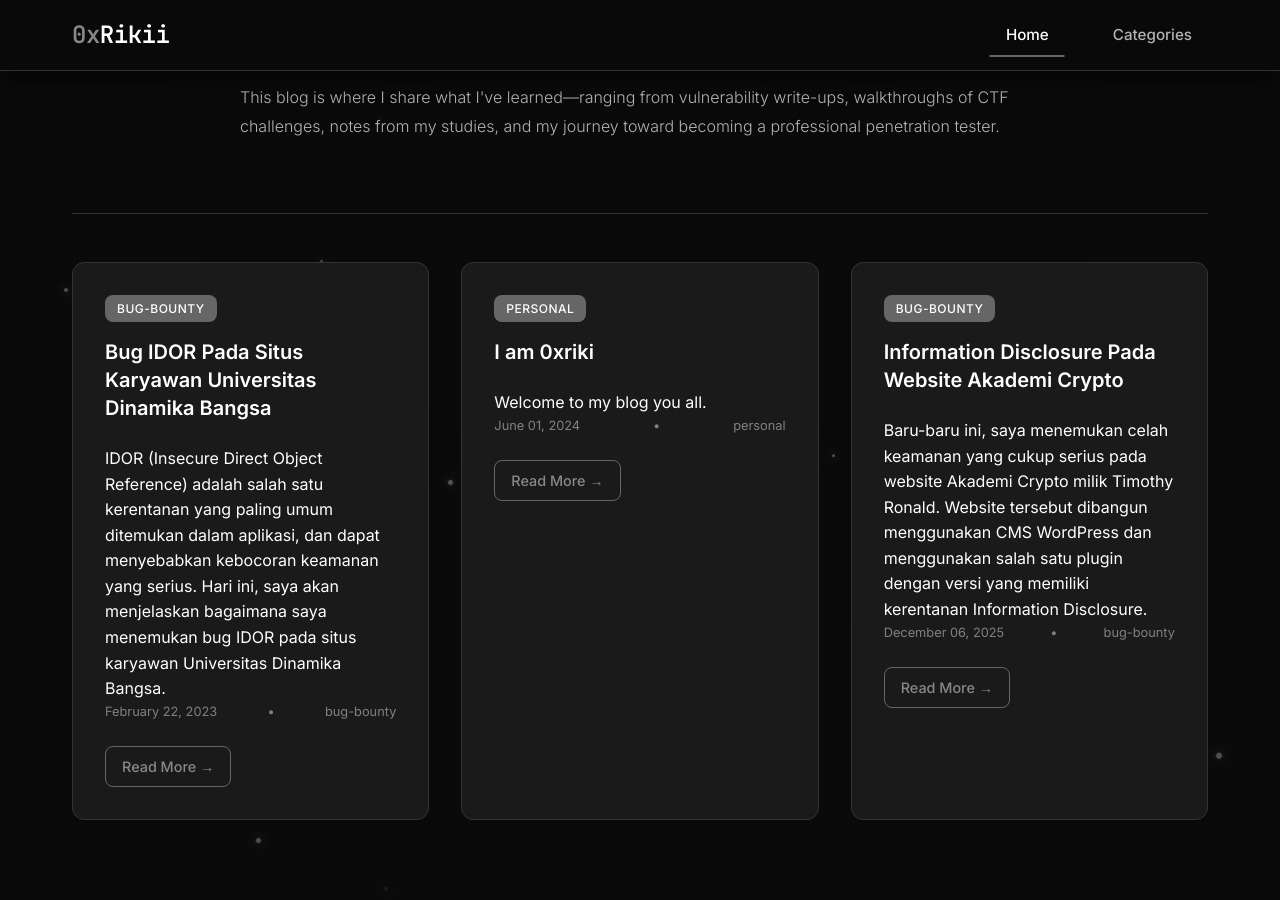
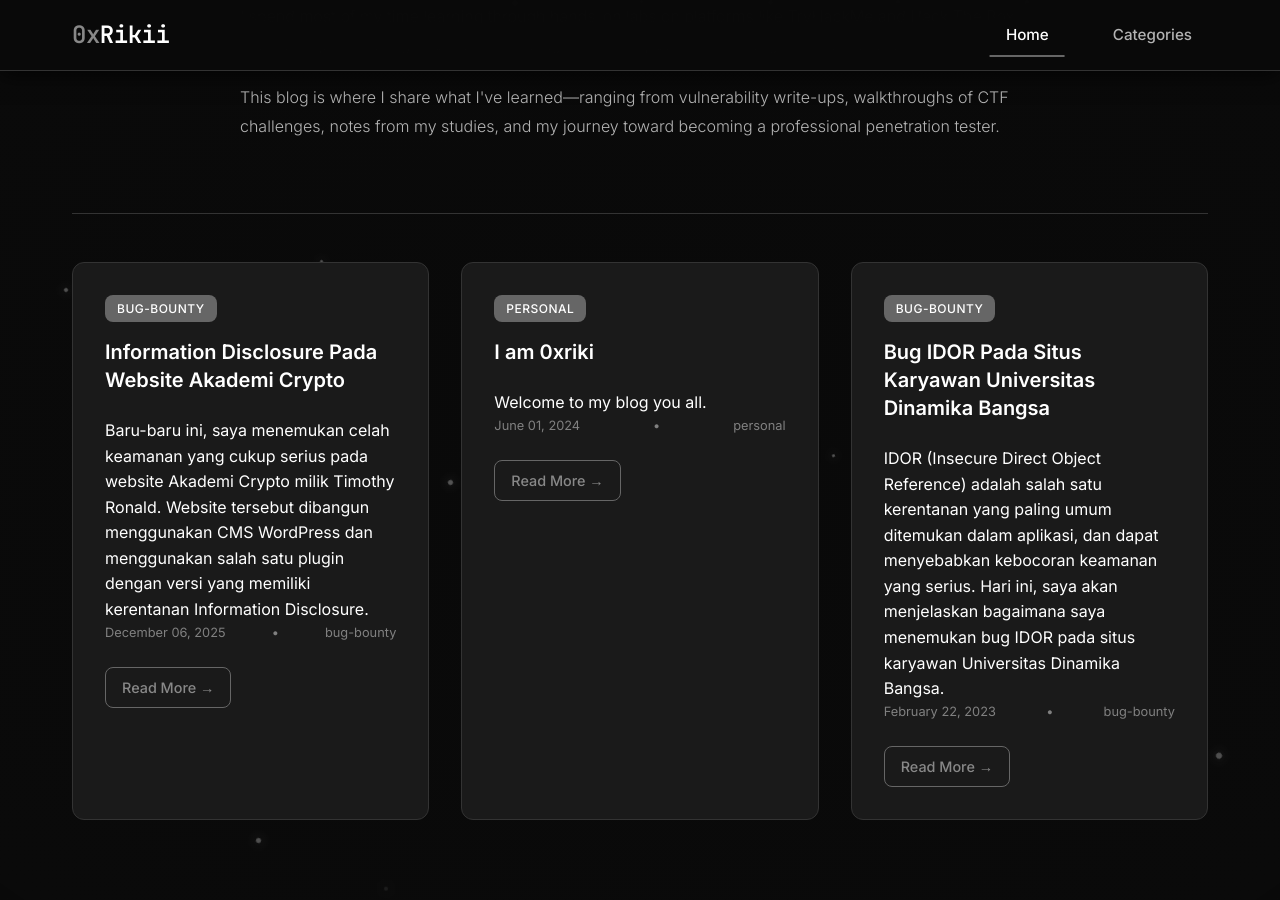
Before and after one commit to 0xrikii/0xrikii.github.io, a Jekyll site: the page built from index.html, in a window 1280 px wide and 900 px high, scrolled down 986 px. Built offline with Jekyll 4.4.1, drawn with Linux system fonts in a browser that asks for light colours; the list of posts is cut into pages by our own code.

Commit message:
fix some bugs

```diff
--- a/_layouts/index.html
+++ b/_layouts/index.html
@@ -956,8 +956,8 @@
 
         <!-- Clean Blog Grid -->
         <div class="blog-grid">
-            {% assign sorted_posts = paginator.posts | sort: 'date' reverse  %}
-            {% for post in sorted_posts %}
+            {% assign sorted_posts = paginator.posts%}
+            {% for post in sorted_posts | sort: 'date' reverse %}
             <article class="blog-card" onclick="window.location.href='{{ post.url }}'">
                 <div class="card-category">
                     {% for category in post.categories %}
--- a/category.markdown
+++ b/category.markdown
@@ -22,7 +22,7 @@ layout: default
     {% for post in sorted_posts %}
         {%if post.categories contains category[0]%}
         <article class="blog-card fade-in-up" onclick="window.location.href='{{ post.url }}'">
-            <span class="card-category">{{ category[0 }}</span>
+            <span class="card-category">{{ category[0] }}</span>
             <h2 class="card-title">{{ post.title }}</h2>
             <p class="card-description">
                 Penjelasan detail tentang vulnerability IDOR yang ditemukan pada sistem manajemen karyawan UNAMA,
```
